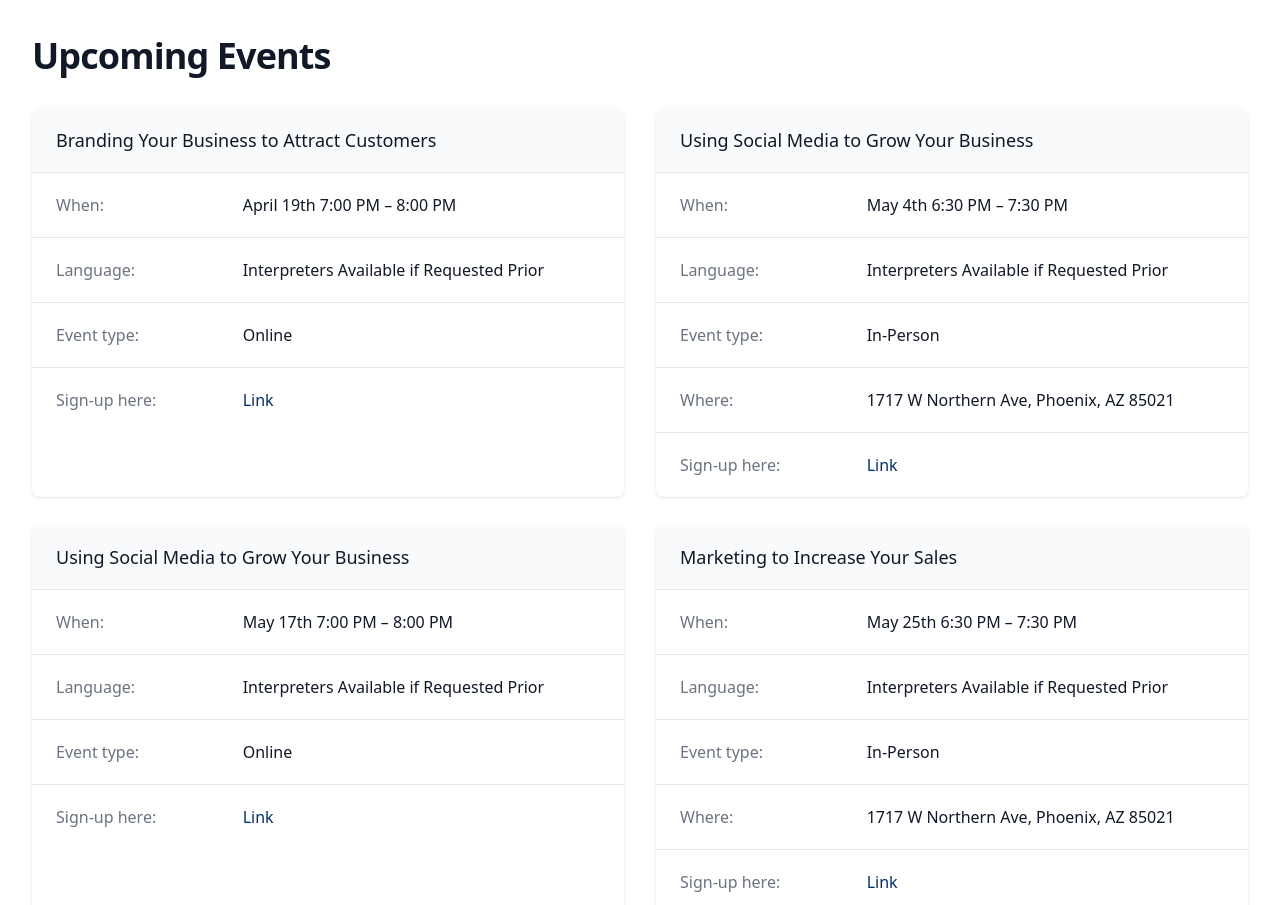
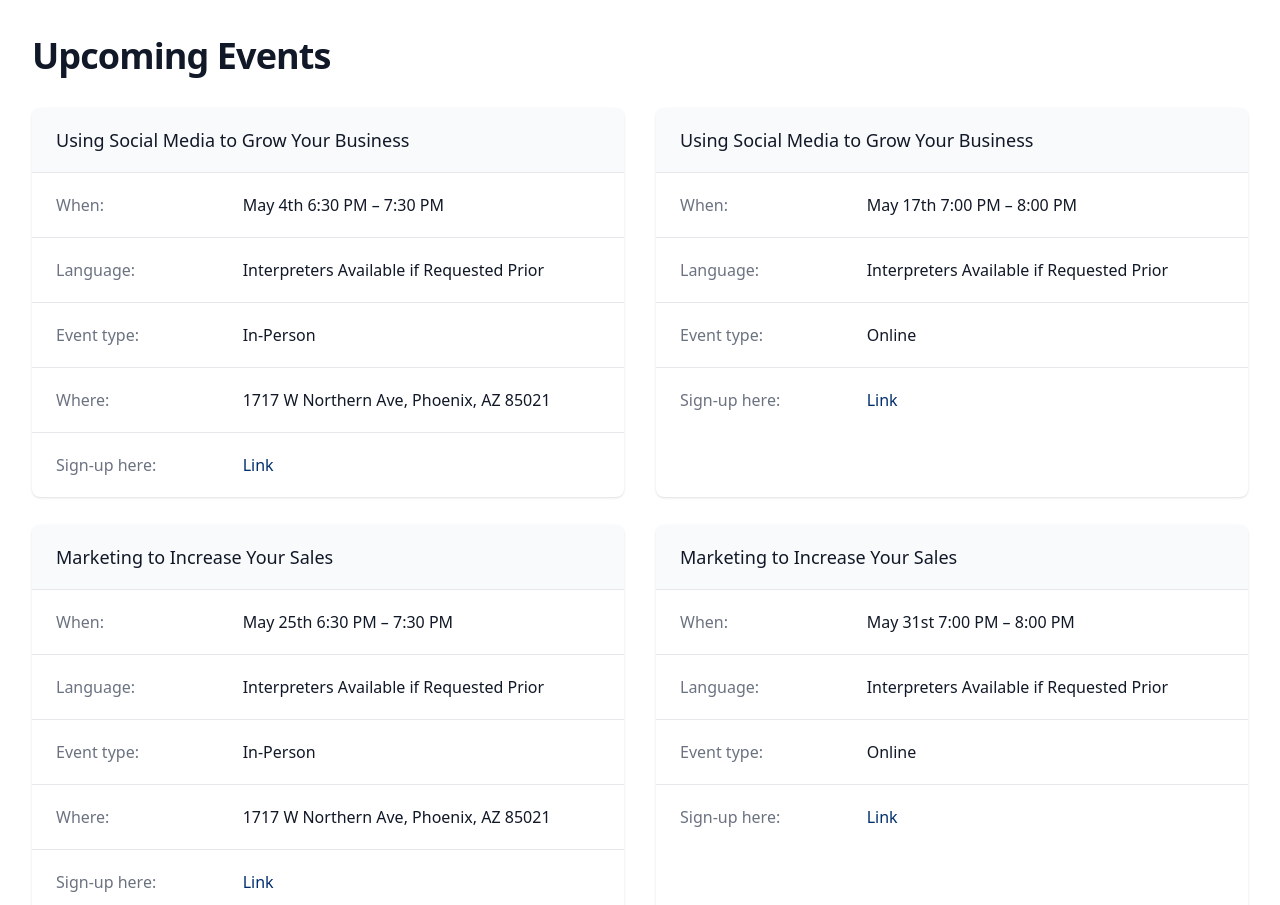
Before and after one commit to ericagirges/cnpp-website, a Next.js app in the folder app/: page /region/arizona in a window 1280 px wide. Shown: the part 980-1885 px from the top of the page. Built offline with nearby package versions, Linux system fonts and the light colour scheme.

Commit message:
Update StateContent.js

```diff
--- a/app/page-content/StateContent.js
+++ b/app/page-content/StateContent.js
@@ -31,15 +31,6 @@ export const StateData = {
     ],
     body: 'IRC CNPP will support the small business communities in Metro Phoenix and the surrounding area by providing information and tools to help stabilize and grow local small businesses, including individualized counseling, mentoring, and training.  Business advisors can also help small business owners apply for small business relief grants and loans and assist small business owners who have already received COVID-19 relief loans prepare documentation in support of loan forgiveness. This includes the current City of Phoenix Business Relief grant program. Project partners offer specialized supports to small agricultural and related businesses.  Interpretation services for all services and trainings are available upon request.',
     events: [
-      {
-        title: 'Branding Your Business to Attract Customers',
-        language: 'Interpreters Available if Requested Prior',
-        date: 'April 19th',
-        time: '7:00 PM – 8:00 PM',
-        type: 'Online',
-        address: '',
-        link: 'https://www.eventbrite.com/e/branding-your-business-to-attract-customers-online-workshop-tickets-293162505947?aff=ebdsoporgprofile',
-      },
       {
         title: 'Using Social Media to Grow Your Business',
         language: 'Interpreters Available if Requested Prior',
@@ -110,53 +101,14 @@ export const StateData = {
     ],
     body: 'IRC CNPP will support the small business communities in San Diego County by providing information and tools to help stabilize and grow small businesses, including individualized counseling, mentoring, and training. Business advisors can also help small business owners apply for small business relief grants and loans and assist small business owners who have already received COVID-19 relief loans prepare documentation in support of loan forgiveness.  This includes current San Diego County and California Relief Grant programs. Project partners also offer industry-specific trainings for entrepreneurs interested in or currently operating childcare centers.  Interpretation services for all services and trainings are available upon request.',
     events: [
-       {
-        title: 'SBA CNPP Launch Event & Earth Day Fair ',
-        language: 'English',
-        date: '4/20',
-        time: '3-7PM PST',
-        type: '4350 El Cajon Blvd San Diego, CA 92105',
-        link: 'https://www.facebook.com/events/1124651371435658/?acontext=%7B%22ref%22%3A%2252%22%2C%22action_history%22%3A%22[%7B%5C%22surface%5C%22%3A%5C%22share_link%5C%22%2C%5C%22mechanism%5C%22%3A%5C%22share_link%5C%22%2C%5C%22extra_data%5C%22%3A%7B%5C%22invite_link_id%5C%22%3A981191549453424%7D%7D]%22%7D',
-      },
-            {
-        title: 'Online Budgeting Training ',
-        language: 'Karen',
-        date: '4/25',
-        time: '4PM PST',
-        type: 'Zoom',
-        link: 'For more information contact Monica.Garry@rescue.org',
-      },
-               {
-        title: 'Online Budgeting Training ',
-        language: 'Burmese',
-        date: '4/28',
-        time: '4PM PST',
-        type: 'Zoom',
-        link: 'For more information contact Monica.Garry@rescue.org',
-      },
-                 {
-        title: 'Online Marketing Training ',
-        language: 'Somali',
-        date: '4/22',
-        time: '3PM PST',
-        type: 'Zoom',
-        link: 'https://sdsbdc.ecenterdirect.com/events/15615',
-      },
-                {
-        title: 'Online Marketing Training ',
-        language: 'English',
-        date: '4/27',
-        time: '4PM PST',
-        type: 'Zoom',
-        link: 'https://sdsbdc.ecenterdirect.com/events/15614',
-      },
-             {
-        title: 'ARPA Resiliency Bootcamp Cohort *** Currently Recruiting ',
-        language: 'English',
-        date: 'April 13 - May 4 (April 30 & May 7 photography days - Time and location TBD)',
-        time: 'Wednesdays from 1 - 4 PM',
-        type: 'Zoom; 6 workshops',
-        link: 'Contact Kellie.Quinn@rescue.org or 619-800-1346',
+      {
+        title: '',
+        language: '',
+        date: '',
+        time: '',
+        type: '',
+        address: '',
+        link: '',
       },
     ],
     upcoming: {
@@ -190,13 +142,13 @@ export const StateData = {
     body: 'IRC CNPP will support the small business communities in metro Atlanta and the surrounding areas by providing information and tools to help stabilize and grow local business, including individualized counseling, mentoring, and training. Business advisors can also help small business owners apply for small business relief grants and loans and assist small business owners who have already received COVID-19 relief loans prepare documentation in support of loan forgiveness.  This includes the current City of Atlanta Resurgence Grant.   Partners in this project also have business incubator programs for women and BIPOC entrepreneurs.  Interpretation services for all services and trainings are available upon request.',
     events: [
       {
-        title: 'Refuge Coffee Co. Spring Market',
+        title: '',
         language: '',
-        date: 'April 30th',
-        time: '9AM - 4PM',
+        date: '',
+        time: '',
         type: '',
-        address: '4170 E Ponce de Leon Ave, Clarkston, GA 30021',
-        link: 'https://docs.google.com/forms/d/e/1FAIpQLSd5cM-omRah3OUrJG1RlxtlyyHcP9Ka3zqDrnWG9Mp_PPcKTQ/viewform',
+        address: '',
+        link: '',
       },
     ],
     upcoming: {
@@ -245,27 +197,12 @@ export const StateData = {
     ],
     body: 'IRC CNPP will support the small business communities in Iowa by providing information and tools to help stabilize and grow your business, including individualized counseling, mentoring, and training. Business advisors can also help small business owners apply for small business relief grants and loans and assist small business owners who have already received COVID-19 relief loans prepare documentation in support of loan forgiveness. Partners in this project also have business accelerator programs, lending services, and expertise in scaling your agriculture business. Interpretation services for all services and trainings are available upon request.',
     events: [
-        {
-        title: 'Always Ready: Financials',
-        language: 'English',
-        date: '4/20',
-        time: '12-1 PM CDT',
-        type: 'Virtual',
-        link: 'https://www.eventbrite.com/e/287987176397',
-      },
        {
         title: 'Business Pop-up Booth at Global Greens Farmers Market',
         date: '5/29 - 10/1',
         time: 'Saturdays 9AM - 12:30 PM CDT',
         type: 'LSI Global Greens Farmers Market, 3200 University Ave, Des Moines, IA 50311',
         link: 'https://lsiowa.org/market/',
-      },
-       {
-        title: 'Athene Black & Brown Business Summit',
-        date: '4/21-4/22',
-        time: 'all-day',
-        type: 'Athene (7700 Mills Civic Pkwy) in West Des Moines, Iowa',
-        link: 'https://members.wdmchamber.org/events/details/athene-black-brown-business-summit-1499?lookahead=365',
       },
     ],
     upcoming: {
@@ -323,15 +260,6 @@ export const StateData = {
     ],
     body: 'IRC CNPP will support the small business communities the Salt Lake City metro region and the surrounding areas by providing information and tools to help stabilize and grow your business, including individualized counseling, mentoring, and training. Business advisors can also help small business owners apply for small business relief grants and loans and assist small business owners who have already received COVID-19 relief loans prepare documentation in support of loan forgiveness.  Interpretation services are available upon request. Partners in this project also have business incubator programs for food entrepreneurs.  Interpretation services for all services and trainings are available upon request.',
     events: [
-      {
-        title: 'NADL Final Pitching Event',
-        language: '',
-        date: 'May 3rd',
-        time: '5:30 PM – 7:30 PM',
-        type: 'Virtual',
-        address: '',
-        link: 'https://rescue.zoom.us/j/91584741355?pwd=d1FFelludlcrbUU0MG0ydTlDMWpTQT09',
-      },
       {
         title: 'Sugar House Coffee Pop Up',
         language: '',
```
